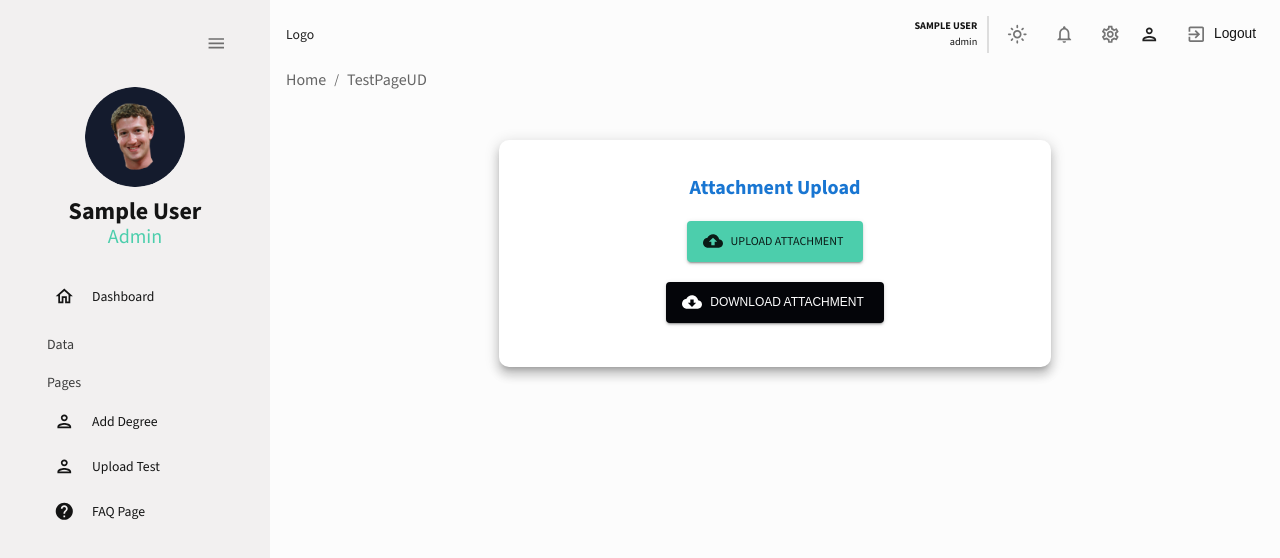
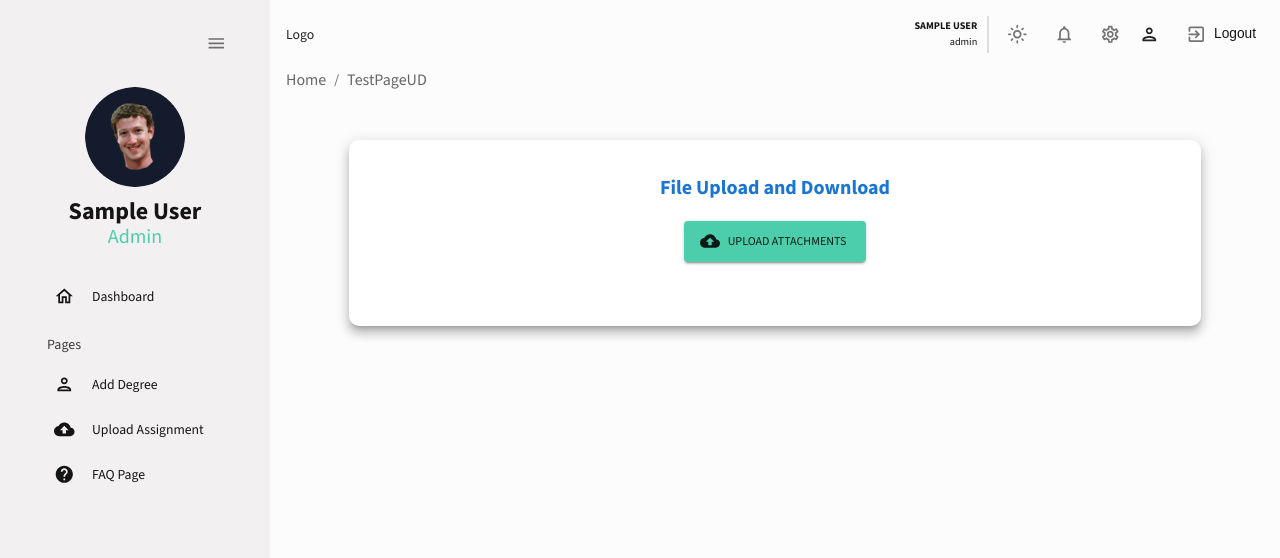
Before and after one commit to smartstartcloud/smartstartcloud-prod, a React (Create React App) app in the folder Dashboard/: page /testPageUD in a window 1280 px wide. Shown: the top 558 px of the page. Built offline with nearby package versions, Linux system fonts and the light colour scheme; sample sign-in values are in the browser's storage.

Commit message:
Updated uploadDownload.jsx
Added multiple file upload option.
Changed the UI a bit.

```diff
--- a/Dashboard/src/devTest/uploadDownload.jsx
+++ b/Dashboard/src/devTest/uploadDownload.jsx
@@ -1,17 +1,19 @@
 import React, { useState } from 'react';
-import { Button, Container, Typography, Box, Card, CardContent } from '@mui/material';
+import { Button, Container, Typography, Box, Card, CardContent, Table, TableBody, TableCell, TableContainer, TableHead, TableRow, IconButton } from '@mui/material';
 import CloudUploadIcon from '@mui/icons-material/CloudUpload';
 import CloudDownloadIcon from '@mui/icons-material/CloudDownload';
+import Paper from '@mui/material/Paper';
 
 const UploadDownload = () => {
-    const [file, setFile] = useState(null);
+    const [files, setFiles] = useState([]);
 
+    // Handle multiple file changes
     const handleFileChange = (event) => {
-        setFile(event.target.files[0]);
+        const selectedFiles = Array.from(event.target.files);
+        setFiles(prevFiles => [...prevFiles, ...selectedFiles]);
     };
 
-    const handleDownload = () => {
-        if (file) {
+    const handleDownload = (file) => {
         const url = URL.createObjectURL(file);
         const a = document.createElement('a');
         a.href = url;
@@ -19,29 +21,17 @@ const UploadDownload = () => {
         document.body.appendChild(a);
         a.click();
         document.body.removeChild(a);
-        } else {
-            alert('Please upload a file first.');
-        }
     };
 
     return (
-        <Container maxWidth="sm" style={{ marginTop: '50px' }}>
+        <Container maxWidth="md" style={{ marginTop: '50px' }}>
             <Card raised style={{ padding: '20px', borderRadius: '10px' }}>
                 <CardContent>
                     <Typography variant="h4" gutterBottom align="center" style={{ fontWeight: 'bold', color: '#1976d2' }}>
-                        Attachment Upload
+                        File Upload and Download
                     </Typography>
 
-                    <Box
-                        component="div"
-                        sx={{
-                            display: 'flex',
-                            flexDirection: 'column',
-                            alignItems: 'center',
-                            justifyContent: 'center',
-                            marginTop: '20px',
-                        }}
-                    >
+                    <Box component="div" sx={{ marginTop: '20px', textAlign: 'center' }}>
                         <Button
                             variant="contained"
                             component="label"
@@ -49,30 +39,47 @@ const UploadDownload = () => {
                             startIcon={<CloudUploadIcon />}
                             style={{ padding: '10px 20px', marginBottom: '20px' }}
                         >
-                            Upload Attachment
+                            Upload Attachments
                             <input
                                 type="file"
                                 onChange={handleFileChange}
                                 hidden
+                                multiple
                             />
                         </Button>
+                    </Box>
 
-                        {file && (
-                            <Typography variant="body1" style={{ marginBottom: '20px' }}>
-                                File selected: <strong>{file.name}</strong>
-                            </Typography>
+                    {/* Render table if files are uploaded */}
+                    {files.length > 0 && (
+                        <TableContainer component={Paper} style={{ marginTop: '20px' }}>
+                            <Table>
+                                <TableHead>
+                                    <TableRow>
+                                        <TableCell align="center">File Name</TableCell>
+                                        <TableCell align="center">Upload</TableCell>
+                                        <TableCell align="center">Download</TableCell>
+                                    </TableRow>
+                                </TableHead>
+                                <TableBody>
+                                    {files.map((file, index) => (
+                                        <TableRow key={index}>
+                                            <TableCell align="center">{file.name}</TableCell>
+                                            <TableCell align="center">
+                                                <IconButton color="primary">
+                                                    <CloudUploadIcon />
+                                                </IconButton>
+                                            </TableCell>
+                                            <TableCell align="center">
+                                                <IconButton color="secondary" onClick={() => handleDownload(file)}>
+                                                    <CloudDownloadIcon />
+                                                </IconButton>
+                                            </TableCell>
+                                        </TableRow>
+                                    ))}
+                                </TableBody>
+                            </Table>
+                        </TableContainer>
                     )}
-
-                        <Button
-                            variant="contained"
-                            color="primary"
-                            onClick={handleDownload}
-                            startIcon={<CloudDownloadIcon />}
-                            style={{ padding: '10px 20px' }}
-                        >
-                            Download Attachment
-                        </Button>
-                    </Box>
                 </CardContent>
             </Card>
         </Container>
--- a/Dashboard/src/scenes/global/Sidebar.jsx
+++ b/Dashboard/src/scenes/global/Sidebar.jsx
@@ -1,74 +1,61 @@
-import React from 'react'
-import { useState } from 'react'
-import { ProSidebar, Menu, MenuItem } from "react-pro-sidebar"
-import { Box, IconButton, Typography, useTheme } from '@mui/material'
-import { Link, useLocation } from 'react-router-dom'
-import { tokens } from '../../theme'
+import React, { useState } from 'react';
+import { ProSidebar, Menu, MenuItem } from "react-pro-sidebar";
+import { Box, IconButton, Typography, useTheme } from '@mui/material';
+import { Link, useLocation } from 'react-router-dom';
+import { tokens } from '../../theme';
 import "react-pro-sidebar/dist/css/styles.css";
-import { useAuthContext } from '../../context/AuthContext'
-import  HomeOutlinedIcon  from '@mui/icons-material/HomeOutlined'
-import  PeopleOutlinedIcon  from '@mui/icons-material/PeopleOutlined'
-import  ContactsOutlinedIcon  from '@mui/icons-material/ContactsOutlined'
-import  ReceiptOutlinedIcon  from '@mui/icons-material/ReceiptOutlined'
-import  PersonOutlinedIcon  from '@mui/icons-material/PersonOutlined'
-import  CalendarTodayOutlinedIcon  from '@mui/icons-material/CalendarTodayOutlined'
-import  HelpOutlinedIcon  from '@mui/icons-material/HelpOutlined'
-import  BarChartOutlinedIcon  from '@mui/icons-material/BarChartOutlined'
-import  PieChartOutlineOutlinedIcon  from '@mui/icons-material/PieChartOutlineOutlined'
-import  TimelineOutlinedIcon  from '@mui/icons-material/TimelineOutlined'
-import  MenuOutlinedIcon  from '@mui/icons-material/MenuOutlined'
-import  MapOutlinedIcon  from '@mui/icons-material/MapOutlined'
+import { useAuthContext } from '../../context/AuthContext';
+import HomeOutlinedIcon from '@mui/icons-material/HomeOutlined';
+import PersonOutlinedIcon from '@mui/icons-material/PersonOutlined';
+import HelpOutlinedIcon from '@mui/icons-material/HelpOutlined';
+import MenuOutlinedIcon from '@mui/icons-material/MenuOutlined';
+import CloudUploadIcon from '@mui/icons-material/CloudUpload';
 
-const Item = ({title, to, icon, selected, setSelected}) => {
-  const theme = useTheme()
-  const colors = tokens(theme.palette.mode)
-
+const Item = ({ title, to, icon, selected, setSelected }) => {
+    const theme = useTheme();
+    const colors = tokens(theme.palette.mode);
 
     return (
         <MenuItem
             active={selected === to.split('/')[1]}
-      style={{ color: colors.grey[100]}}
-      onClick={() => setSelected(to.split('/')[1]) }
+            style={{ color: colors.grey[100] }}
+            onClick={() => setSelected(to.split('/')[1])}
             icon={icon}
         >
             <Typography>{title}</Typography>
             <Link to={to} />
         </MenuItem>
-  )
-}
-
+    );
+};
 
 const Sidebar = () => {
-  const theme = useTheme()
-  const colors = tokens(theme.palette.mode)
+    const theme = useTheme();
+    const colors = tokens(theme.palette.mode);
     const [isCollapsed, setIsCollapsed] = useState(false);
     const location = useLocation();
-  const pathnames = location.pathname.split('/').filter((x) => x)[0]
+    const pathnames = location.pathname.split('/').filter((x) => x)[0];
 
-  const [selected, setSelected] = useState(pathnames ? pathnames : '')
-  const { authUser } = useAuthContext()
-
-
+    const [selected, setSelected] = useState(pathnames ? pathnames : '');
+    const { authUser } = useAuthContext();
 
     return (
         <Box
             sx={{
                 "& .pro-sidebar-inner": {
-          background: `${colors.primary[400]} !important`
+                    background: `${colors.primary[400]} !important`,
                 },
                 "& .pro-icon-wrapper": {
-          backgroundColor: "transparent !important"
+                    backgroundColor: "transparent !important",
                 },
                 "& .pro-inner-item": {
-          padding: "5px 35px 5px 20px !important"
-
+                    padding: "5px 35px 5px 20px !important",
                 },
                 "& .pro-inner-item:hover": {
-          color: "#868dfb !important"
+                    color: "#868dfb !important",
                 },
                 "& .pro-menu-item.active": {
-          color: "#6870fa !important"
-        }
+                    color: "#6870fa !important",
+                },
             }}
         >
             <ProSidebar collapsed={isCollapsed}>
@@ -76,14 +63,15 @@ const Sidebar = () => {
                     {/* Logo and Icon Menu */}
                     <MenuItem
                         onClick={() => setIsCollapsed(!isCollapsed)}
-            icon={isCollapsed ? <MenuOutlinedIcon />: undefined}
+                        icon={isCollapsed ? <MenuOutlinedIcon /> : undefined}
                         style={{
                             margin: "10px 0 20px 0",
-              color: colors.grey[100]
+                            color: colors.grey[100],
                         }}
                     >
                         {!isCollapsed && (
-              <Box display="flex"
+                            <Box
+                                display="flex"
                                 justifyContent="space-between"
                                 alignItems="center"
                                 ml="15px"
@@ -97,20 +85,23 @@ const Sidebar = () => {
 
                     {/* User */}
                     {!isCollapsed && (
-            <Box mb="25px" >
+                        <Box mb="25px">
                             <Box display="flex" justifyContent="center" alignItems="center">
                                 <img
-                alt='profile-user'
+                                    alt="profile-user"
                                     width="100px"
                                     height="100px"
                                     src={`../../assets/user.png`}
-                style={{cursor: "pointer", borderRadius: "50%"}} />
+                                    style={{ cursor: "pointer", borderRadius: "50%" }}
+                                />
                             </Box>
                             <Box textAlign="center">
-                <Typography variant='h3' color={colors.grey[100]} fontWeight="bold" sx={{m: "10px 0 0 0"}}>
+                                <Typography variant="h3" color={colors.grey[100]} fontWeight="bold" sx={{ m: "10px 0 0 0" }}>
                                     {authUser.name}
                                 </Typography>
-                <Typography variant='h4' color={colors.greenAccent[500]}>{authUser.role.charAt(0).toUpperCase()+authUser.role.slice(1)}</Typography>
+                                <Typography variant="h4" color={colors.greenAccent[500]}>
+                                    {authUser.role.charAt(0).toUpperCase() + authUser.role.slice(1)}
+                                </Typography>
                             </Box>
                         </Box>
                     )}
@@ -124,39 +115,15 @@ const Sidebar = () => {
                             selected={selected}
                             setSelected={setSelected}
                         />
+
                         <Typography
-                variant='h6'
+                            variant="h6"
                             color={colors.grey[300]}
-                sx={{m: "15px 0px 5px 20px"}}
+                            sx={{ m: "15px 0px 5px 20px" }}
                         >
-                Data</Typography>
-              {/* <Item
-                title="Manage Team"
-                to="/team"
-                icon={<PeopleOutlinedIcon />}
-                selected={selected}
-                setSelected={setSelected}
-              />
-              <Item
-                title="Contacts Information"
-                to="/contacts"
-                icon={<ContactsOutlinedIcon />}
-                selected={selected}
-                setSelected={setSelected}
-              />
-              <Item
-                title="Invoice Balances"
-                to="/invoices"
-                icon={<ReceiptOutlinedIcon />}
-                selected={selected}
-                setSelected={setSelected}
-              /> */}
-              <Typography
-                variant='h6'
-                color={colors.grey[300]}
-                sx={{m: "15px 0px 5px 20px"}}
-              >
-                Pages</Typography>
+                            Pages
+                        </Typography>
+
                         <Item
                             title="Add Degree"
                             to="/add-degree"
@@ -164,20 +131,16 @@ const Sidebar = () => {
                             selected={selected}
                             setSelected={setSelected}
                         />
+
+                        {/* Upload Page Option */}
                         <Item
-                title="Upload Test"
+                            title="Upload Assignment"
                             to="/testpageUD"
-                icon={<PersonOutlinedIcon />}
+                            icon={<CloudUploadIcon />}
                             selected={selected}
                             setSelected={setSelected}
                         />
-              {/* <Item
-                title="Calendar"
-                to="/calendar"
-                icon={<CalendarTodayOutlinedIcon />}
-                selected={selected}
-                setSelected={setSelected}
-              /> */}
+
                         <Item
                             title="FAQ Page"
                             to="/faq"
@@ -185,46 +148,11 @@ const Sidebar = () => {
                             selected={selected}
                             setSelected={setSelected}
                         />
-              {/* <Typography
-                variant='h6'
-                color={colors.grey[300]}
-                sx={{m: "15px 0px 5px 20px"}}
-              >
-                Charts</Typography>
-              <Item
-                title="Bar Chart"
-                to="/bar"
-                icon={<BarChartOutlinedIcon />}
-                selected={selected}
-                setSelected={setSelected}
-              />
-              <Item
-                title="Pie Chart"
-                to="/pie"
-                icon={<PieChartOutlineOutlinedIcon />}
-                selected={selected}
-                setSelected={setSelected}
-              />
-              <Item
-                title="Line Chart"
-                to="/line"
-                icon={<TimelineOutlinedIcon />}
-                selected={selected}
-                setSelected={setSelected}
-              />
-              <Item
-                title="Geography Chart"
-                to="/geography"
-                icon={<MapOutlinedIcon />}
-                selected={selected}
-                setSelected={setSelected}
-              /> */}
                     </Box>
                 </Menu>
             </ProSidebar>
+        </Box>
+    );
+};
 
-    </Box>
-  )
-}
-
-export default Sidebar
+export default Sidebar;
```
Lines whose indentation alone changed are shown as unchanged.
